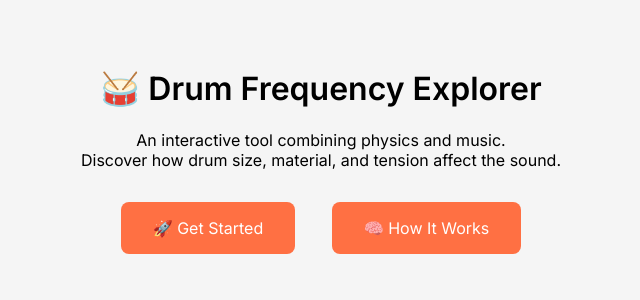
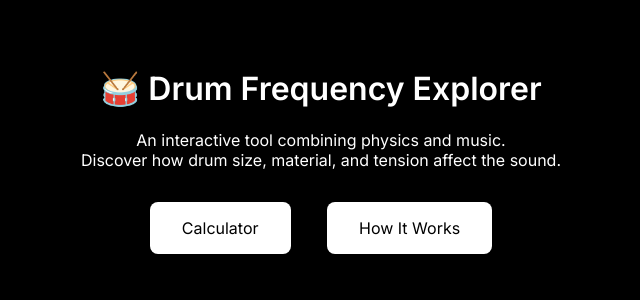
Before and after one commit to TanavBhuraria/DrumFrequencyCalculator, a Flask app: page / in a window 1280 px wide. Shown: the top 300 px of the page, without its empty margins (319-959 px from the left). Run offline with Flask 3, Linux system fonts and the light colour scheme.

Commit message:
Index colour change + caution sign

```diff
--- a/templates/calculator.html
+++ b/templates/calculator.html
@@ -111,9 +111,6 @@
     <h2>📖 Instructions</h2>
     <ol>
       <li>Enter the drum’s radius in cm.</li>
-        <ul>
-          <li>For most accurate results, add radius between 5 and 50cm</li>
-        </ul>
       <li>
         Select the tension level (Low, Medium, High):
         <ul>
@@ -138,6 +135,9 @@
   <form method="post">
     <label>Radius (cm):</label><br>
     <input type="number" name="radius" step="0.01" required><br>
+     <small style="color: #ffcc00; font-size: 0.9rem;">
+      ⚠️ For best results, use radius between 5 and 50 cm
+     </small><br>
 
     <label>Tension:</label><br>
     <select name="tension">
--- a/templates/index.html
+++ b/templates/index.html
@@ -20,7 +20,8 @@
       font-family: 'Inter', sans-serif;
       text-align: center;
       padding: 40px;
-      background-color: #f5f5f5;
+      background-color:  black;
+      color: white;
     }
     h1 {
       font-size: 2rem;
@@ -30,8 +31,8 @@
     }
     .btn {
       display: inline-block;
-      background-color: #ff7043;
-      color: white;
+      background-color: #ffffff;
+      color: black;
       padding: 1rem 2rem;
       font-size: 1rem;
       border: none;
@@ -42,7 +43,7 @@
       margin: 0 1rem;
     }
     .btn:hover {
-      background-color: #ff5722;
+      background-color: #e0e0e0;
     }
   </style>
 </head>
@@ -55,8 +56,8 @@
   </p>
 
   <div class="btn-group">
-    <a href="/calculator" class="btn">🚀 Get Started</a>
-    <a href="/howitworks" class="btn">🧠 How It Works</a>
+    <a href="/calculator" class="btn">Calculator</a>
+    <a href="/howitworks" class="btn">How It Works</a>
   </div>
 
 </body>
```
